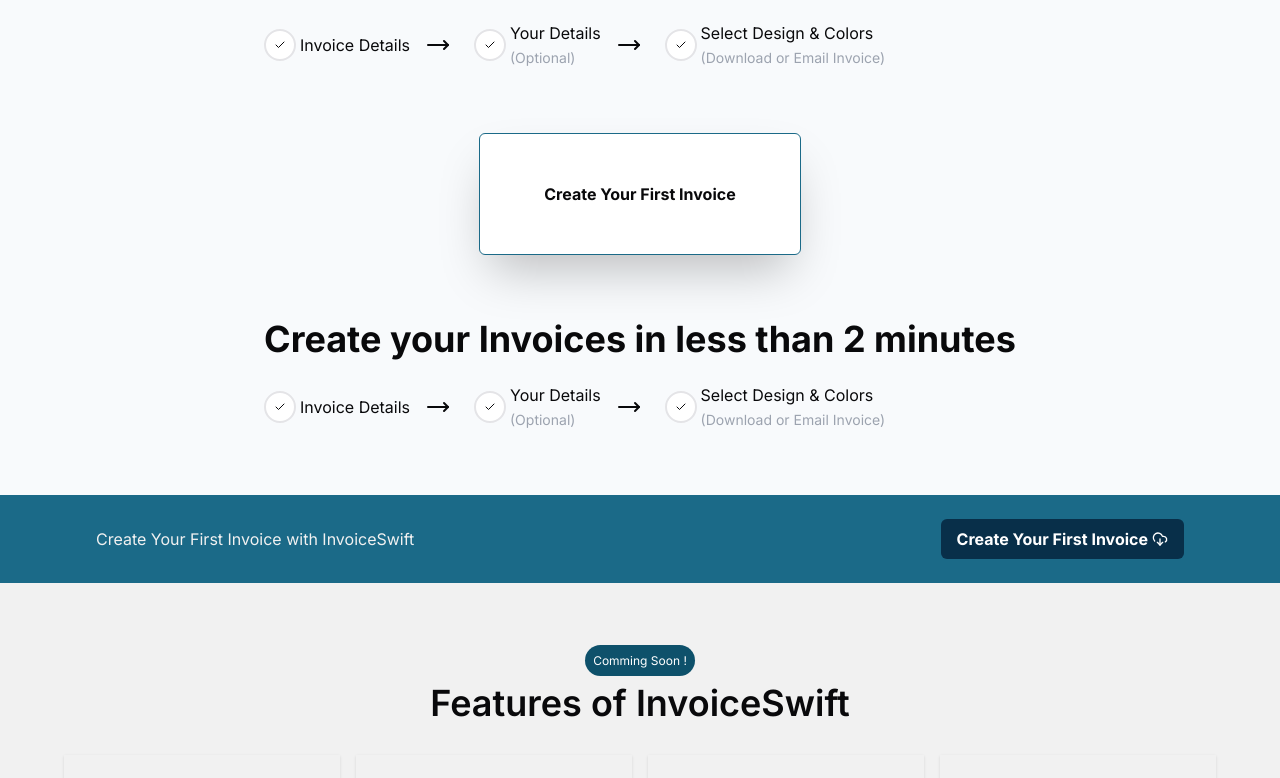
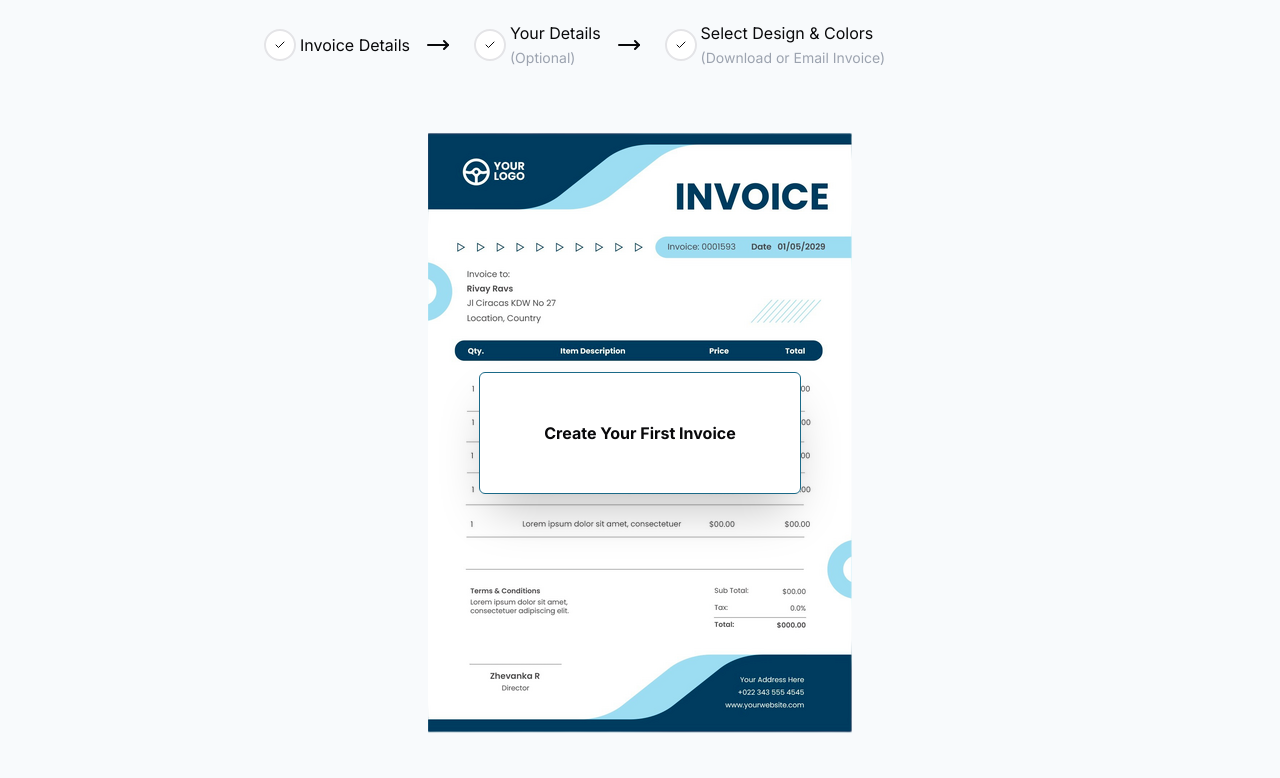
Before and after one commit to pythonnelson/invoiceswift, a Next.js app: page / in a window 1280 px wide. Shown: the part 720-1498 px from the top of the page. Built offline with nearby package versions, Linux system fonts and the light colour scheme.

Commit message:
Fix - Background image in Invoice CTA

```diff
--- a/components/Accordion/Accordion.jsx
+++ b/components/Accordion/Accordion.jsx
@@ -22,7 +22,9 @@
             collapsible
           >
             <AccordionItem value={faq.title} key={index}>
-              <AccordionTrigger>{faq.title}</AccordionTrigger>
+              <AccordionTrigger className="font-normal hover:no-underline">
+                {faq.title}
+              </AccordionTrigger>
               <AccordionContent className="leading-1 text-slate-500">
                 {faq.description}
               </AccordionContent>
--- a/styles/main.scss
+++ b/styles/main.scss
@@ -1,6 +1,14 @@
 @tailwind base;
 @tailwind components;
 @tailwind utilities;
+
+.invoice-section-cta {
+  background: url("../public/images/invoice.png");
+  background-repeat: no-repeat;
+  background-position: center center;
+  width: 500px;
+  height: 600px;
+}
 
 @layer base {
   :root {
```
Lines whose indentation alone changed are shown as unchanged.
